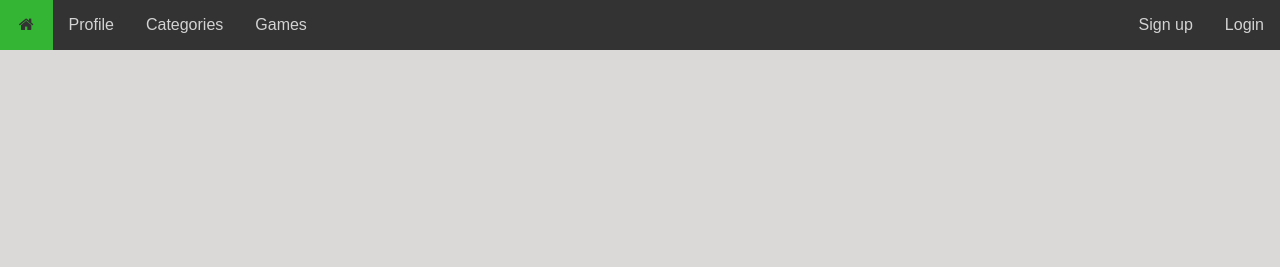
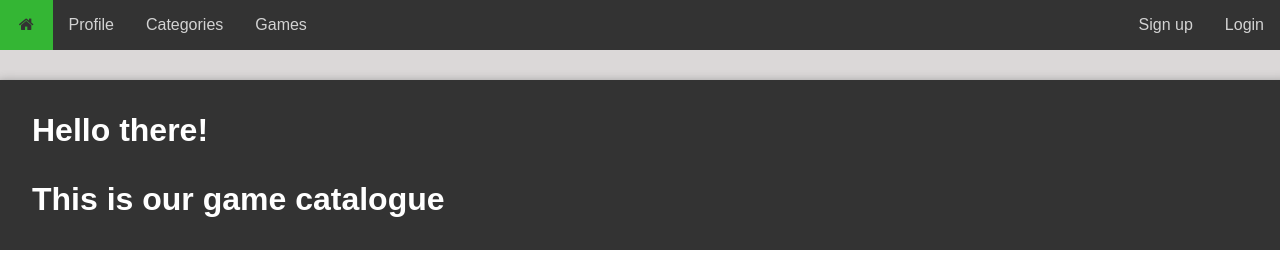
Before and after one commit to GabrielaY/TP_Flask_Project, a Flask app: page /main in a window 1280 px wide. Shown: the top 267 px of the page. Run offline with Flask 2, Linux system fonts and the light colour scheme; data comes from the database, SQL or seed files in the repository; parts of the project's set-up code (start-up, migrations or seed data) failed here and were passed over.

Commit message:
added content and css to main page

```diff
--- a/py_files/main.py
+++ b/py_files/main.py
@@ -125,7 +125,7 @@ def sort_by_newest():
 
 @app.route('/main')
 def main_page():
-	return render_template("main.html")
+	return render_template("main.html", games=Game.sort_by_rating())
 
 
 @app.route('/profile')
--- a/py_files/static/css/game.css
+++ b/py_files/static/css/game.css
@@ -55,6 +55,7 @@ body {
 }
 .comments{
   width: 75%;
+  margin-top: 2rem;
   margin-right: 2rem;
 }
 .comm button{
@@ -76,6 +77,7 @@ body {
   box-shadow: 0 8px 16px 0 rgba(0,0,0,0.2), 0 6px 20px 0 rgba(0,0,0,0.19);
 }
 .comm input{
+  margin-top: 1rem;
   width: 100%;
   font-size: 1rem;
   padding-bottom: 2rem;
--- a/py_files/static/css/main.css
+++ b/py_files/static/css/main.css
@@ -17,13 +17,52 @@ body {
 .flex-item{
   display: flex;
 }
-  a {
+.flex-item a {
   color: lightgray;
   text-align: center;
   padding: 1rem 1rem;
   text-decoration: none;
 }
-  a:hover {
+.flex-item a:hover {
   background-color: rgba(53, 192, 53, 0.932);
   color: #333;
 }
+.content{
+  margin: 5rem auto;
+  max-width: 1400px;
+  min-height: 80vh;
+  background-color: white;
+  box-shadow: 4px 8px 10px 6px #888888;
+}
+.content-header{
+  background-color: #333;
+  padding: 2rem;
+  padding-bottom: 0;
+}
+.content-header h1{
+  color: white;
+  font-size: 2rem;
+  padding-bottom: 2rem;
+  margin: 0;
+}
+.game h1{
+  color: #333;
+  padding: 1rem;
+  padding-bottom: 0;
+  margin: 0;
+}
+.games {
+  display: flex;
+  flex-wrap: wrap;
+  justify-content: flex-start;
+
+}
+.games > a{
+  display: block;
+}
+img:hover{
+  opacity: 0.6;
+}
+img{
+  margin-left: 1rem;
+}
--- a/py_files/templates/main.html
+++ b/py_files/templates/main.html
@@ -25,6 +25,19 @@
             </div>
         </nav>
     </header>
-
+    <div class="content">
+      <div class="content-header">
+        <h1>Hello there!</h1>
+        <h1>This is our game catalogue</h1>
+      </div>
+      <div class="game">
+        <h1>Top rated games:</h1>
+        <div class="gmaes">
+          {% for game in games %}
+          <a href="/games/{{ game.id }}"><img style="height:325px;" src={{game.image}}></a>
+          {% endfor %}
+        </div>
+      </div>
+    </div>
 </body>
 </html>
```
Also changed, not shown: py_files/templates/game.html (+4 -4 lines), 1 other file. Lines whose indentation alone changed are shown as unchanged.
